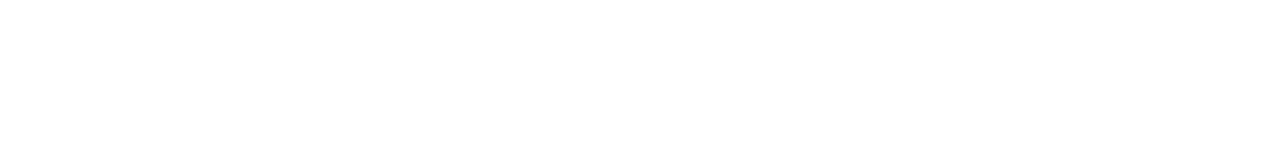
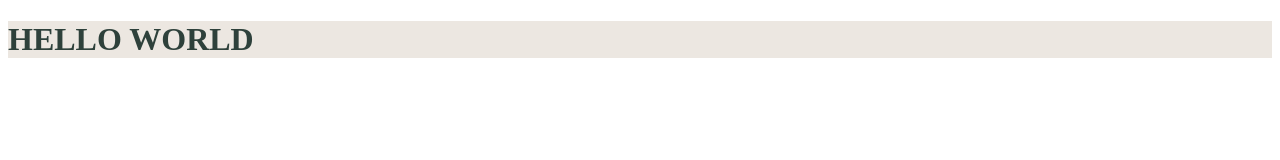
Before and after one commit to Hrxander-T/Hello-world, a plain HTML site: page index.html in a window 1280 px wide. Drawn offline with Linux system fonts and the light colour scheme.

Commit message:
First release of HELLO WORLD

```diff
--- a/index.html
+++ b/index.html
@@ -4,8 +4,12 @@
   <meta charset="UTF-8">
   <meta name="viewport" content="width=device-width, initial-scale=1.0">
   <title>Document</title>
+  <link rel="stylesheet" href="style.css">
 </head>
 <body>
+  <div>
+    <H1>HELLO WORLD</H1>
+  </div>
 
 </body>
 </html>
--- /dev/null
+++ b/style.css
@@ -0,0 +1,5 @@
+div
+{
+  background-color: rgb(236, 231, 225);
+  color: rgb(46, 65, 59);
+}
```
Also changed, not shown: 1 other file.
